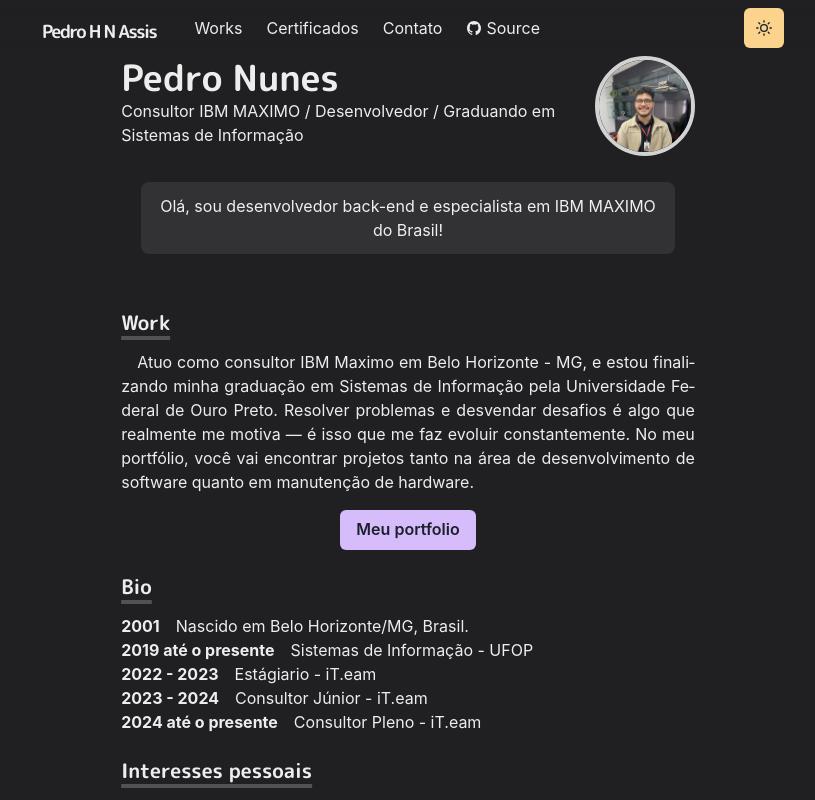
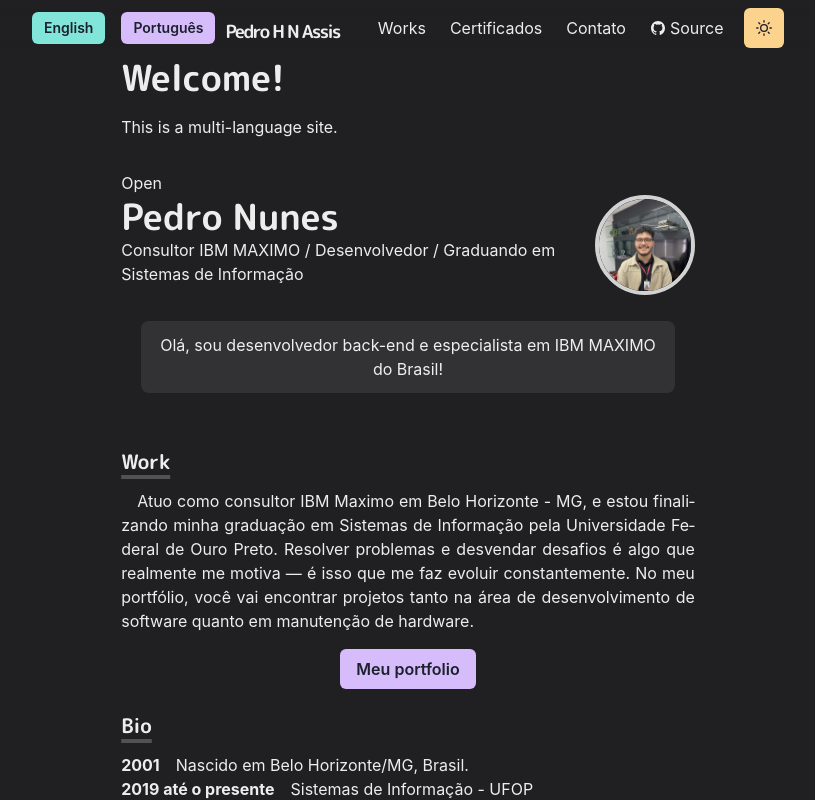
Before and after one commit to Phna-b/Portfolio, a Next.js app: page / in a window 1280 px wide. Shown: the top 800 px of the page, without its empty margins (232-1047 px from the left). Built offline with nearby package versions, Linux system fonts and the light colour scheme.

Commit message:
[FEAT] Sistema de tradução

```diff
--- /dev/null
+++ b/components/language/LanguageSwitcher.js
@@ -0,0 +1,22 @@
+import { Button, HStack } from '@chakra-ui/react';
+import { useTranslation } from 'react-i18next';
+import i18n from './i18n';
+
+export default function LanguageSwitcher() {
+  const { i18n } = useTranslation();
+
+  const changeLanguage = (lng) => {
+    i18n.changeLanguage(lng);
+  };
+
+  return (
+    <HStack spacing={4}>
+      <Button onClick={() => changeLanguage('en')} colorScheme="teal" size="sm">
+        English
+      </Button>
+      <Button onClick={() => changeLanguage('pt')} colorScheme="purple" size="sm">
+        Português
+      </Button>
+    </HStack>
+  );
+}
--- /dev/null
+++ b/components/language/i18n.js
@@ -0,0 +1,20 @@
+import i18n from 'i18next';
+import { initReactI18next } from 'react-i18next';
+
+import en from '../../locales/en/translation.json';
+import pt from '../../locales/pt/translation.json';
+
+i18n
+  .use(initReactI18next)
+  .init({
+    resources: {
+      en: { translation: en },
+      pt: { translation: pt },
+    },
+    fallbackLng: 'en',
+    interpolation: {
+      escapeValue: false,
+    },
+  });
+
+export default i18n;
--- a/components/navbar.js
+++ b/components/navbar.js
@@ -1,12 +1,21 @@
 import { forwardRef } from 'react'
 import Logo from './logo'
 import NextLink from 'next/link'
-import {Container,Box, Link, Stack, Heading, Flex,  Menu, MenuItem, MenuList, MenuButton, IconButton, useColorModeValue} from '@chakra-ui/react'
+import {Container,Box, Link, Stack, Heading, Flex,  Menu, MenuItem, MenuList, MenuButton, IconButton, useColorModeValue, Text} from '@chakra-ui/react'
 import { HamburgerIcon } from '@chakra-ui/icons'
 import ThemeToggleButton from './theme-toggle-button'
 import { IoLogoGithub } from 'react-icons/io5'
 
+
+
+
+import LanguageSwitcher from './language/LanguageSwitcher'
+
+
+
+
 const LinkItem = ({ href, path, target, children, ...props }) => {
+
   const active = path === href
   const inactiveColor = useColorModeValue('gray.800', 'whiteAlpha.900')
   return (
@@ -23,9 +32,17 @@
 const Navbar = props => {
   const { path } = props
 
+
+
   return (
+
+
     <Box position="fixed" as="nav" w="100%" bg={useColorModeValue('#ffffff40', '#20202380')} css={{ backdropFilter: 'blur(10px)' }} zIndex={2} {...props} >
       <Container  display="flex" p={2} maxW="container.md" wrap="wrap" align="center" justify="space-between">
+
+
+        <LanguageSwitcher />
+
         <Flex align="center" mr={5}>
           <Heading as="h1" size="lg" letterSpacing={'tighter'}>
             <Logo />
--- /dev/null
+++ b/locales/en/translation.json
@@ -0,0 +1,5 @@
+{
+    "pd": "Welcome!",
+    "description": "This is a multi-language site.",
+    "cintol":"Open"
+  }
--- /dev/null
+++ b/locales/pt/translation.json
@@ -0,0 +1,5 @@
+{
+    "pd": "Bem-vindo!",
+    "description": "Este é um site multilíngue.",
+    "cintol":"Abra"
+  }
--- a/package.json
+++ b/package.json
@@ -19,9 +19,11 @@
     "@emotion/styled": "^11.11.0",
     "@vercel/analytics": "^1.1.1",
     "framer-motion": "^10.16.4",
+    "i18next": "^25.0.2",
     "next": "^13.5.6",
     "react": "^18.2.0",
     "react-dom": "^18.2.0",
+    "react-i18next": "^15.5.1",
     "react-icons": "^4.11.0",
     "three": "^0.157.0"
   },
--- a/pages/_app.js
+++ b/pages/_app.js
@@ -2,7 +2,6 @@
 import Layout from '../components/layouts/main'
 import theme from "../lib/theme";
 import Fonts from "../components/fonts";
-
 
 const Website = ( { Component, pageProps, router } ) => {
     return (
--- a/pages/index.js
+++ b/pages/index.js
@@ -1,14 +1,22 @@
-import {Container,   Box, Heading, Image, useColorModeValue, Link, Button} from '@chakra-ui/react'
+import {Container,   Box, Heading, Image, useColorModeValue, Link, Button, Text} from '@chakra-ui/react'
 import Section from '../components/section'
 import Paragraph from '../components/paragraph'
 import NextLink from 'next/link'
 import Layout from '../components/layouts/article'
 import {BioSection, BioYear} from '../components/bio'
 
+import { useTranslation } from 'react-i18next';
+
+
 const Page = () => {
+  const { t } = useTranslation();
     return (
     <Layout>
       <Container>
+
+                  <Heading mb={4}>{t('pd')}</Heading>
+                  <Text mb={8}>{t('description')}</Text>
+                  <p>{t('cintol')}</p>
 
             <Box display={{md:'flex'}}>
                 <Box flexGrow={1}>
```
Also changed, not shown: 1 other file (tests, documents, lock files or other folders).
